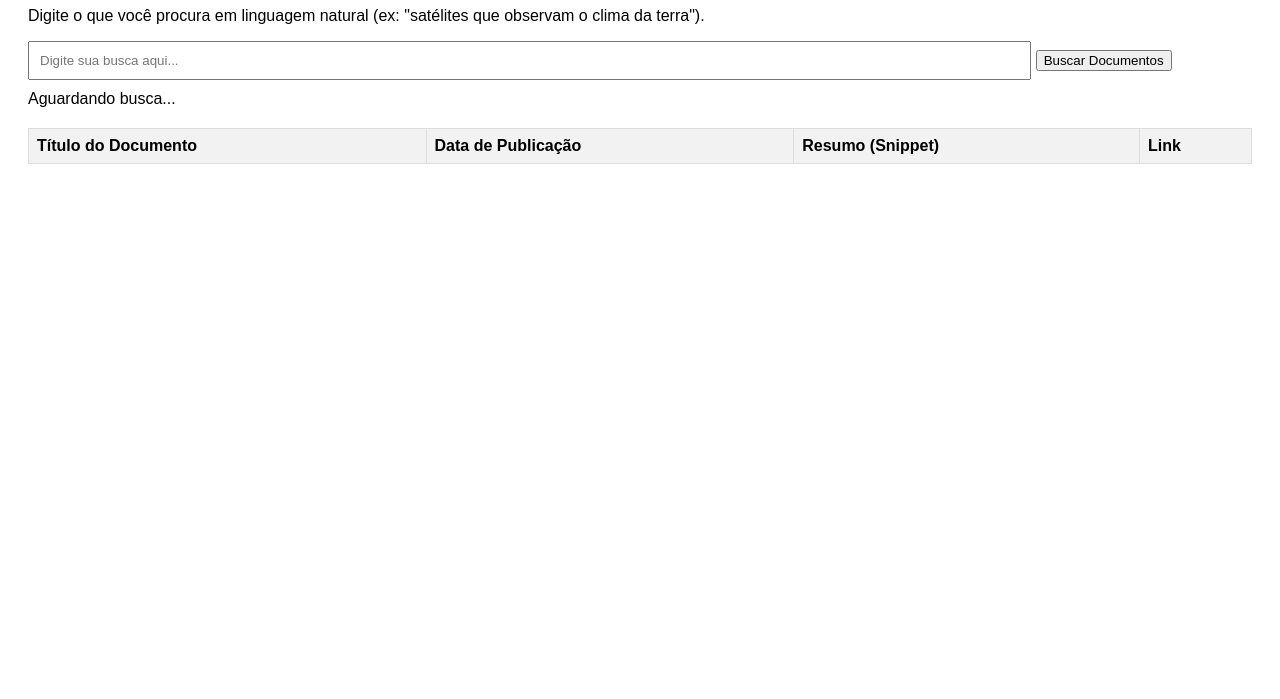
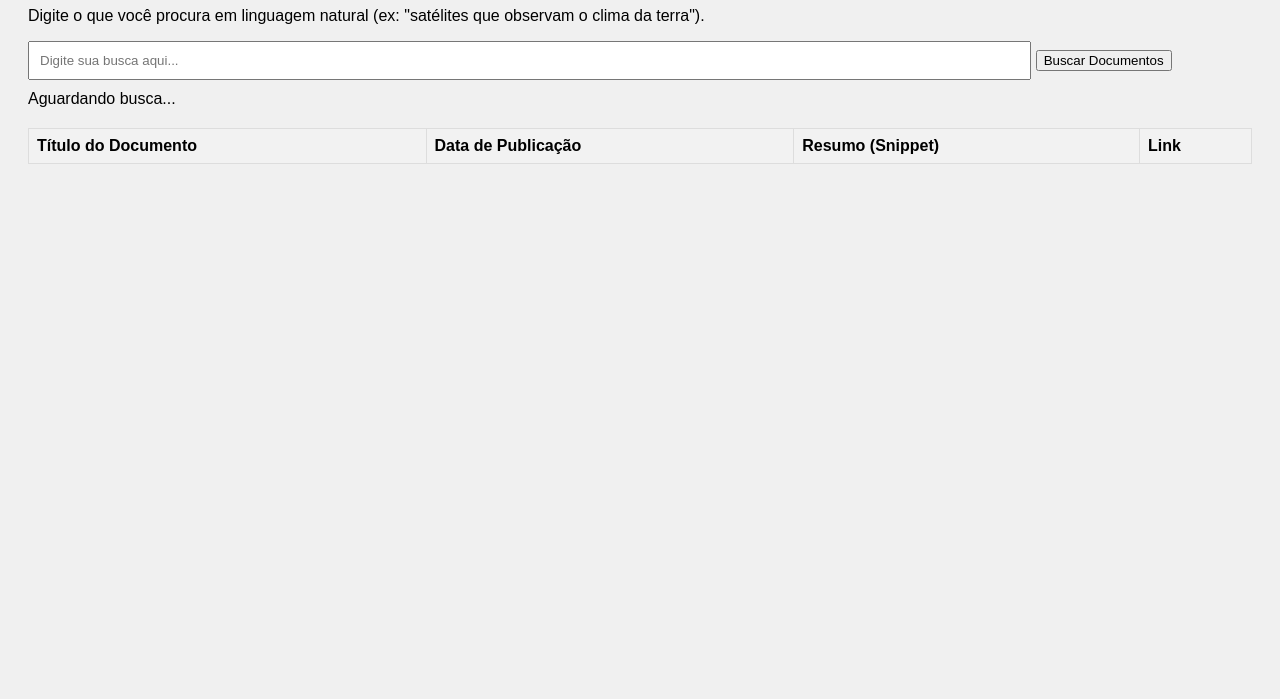
Before and after one commit to 4M4R1LD0P/celestia, a plain HTML site: page index.html in a window 1280 px wide. Shown: the part 101-800 px from the top of the page. Drawn offline with nearby package versions, Linux system fonts and the light colour scheme.

Commit message:
Update index.html

```diff
--- a/index.html
+++ b/index.html
@@ -5,7 +5,9 @@
     <title>Busca de Relatórios NASA</title>
     <script src="https://cdn.jsdelivr.net/npm/axios/dist/axios.min.js"></script>
     <style>
-        body { font-family: Arial, sans-serif; padding: 20px; }
+        body { font-family: Arial, sans-serif; padding: 20px;
+                background-color: #f0f0f0;
+             }
         #resultsTable { width: 100%; border-collapse: collapse; margin-top: 20px; }
         #resultsTable th, #resultsTable td { border: 1px solid #ddd; padding: 8px; text-align: left; }
         #resultsTable th { background-color: #f2f2f2; }
@@ -36,4 +38,5 @@
 
     <script src="app.js"></script>
 </body>
+
 </html>
```
